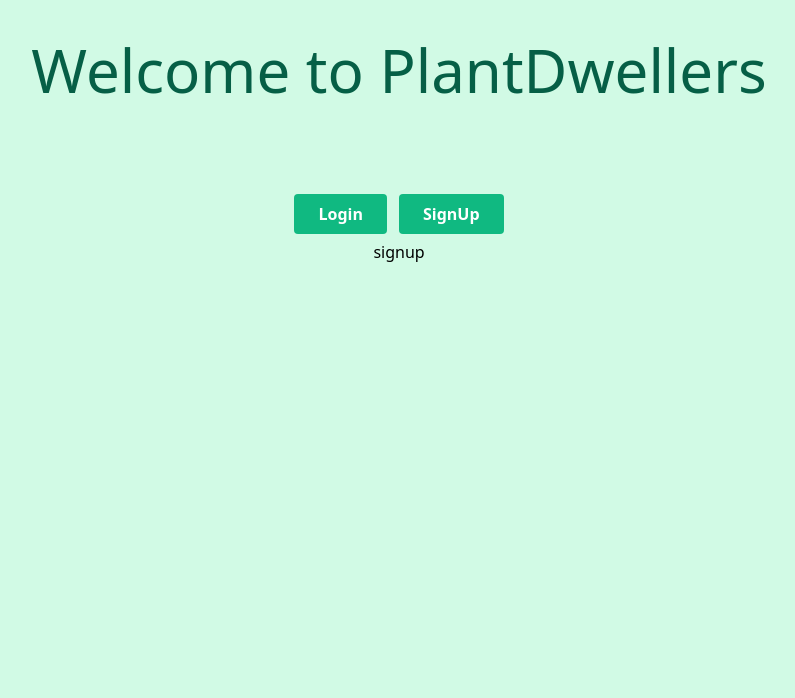
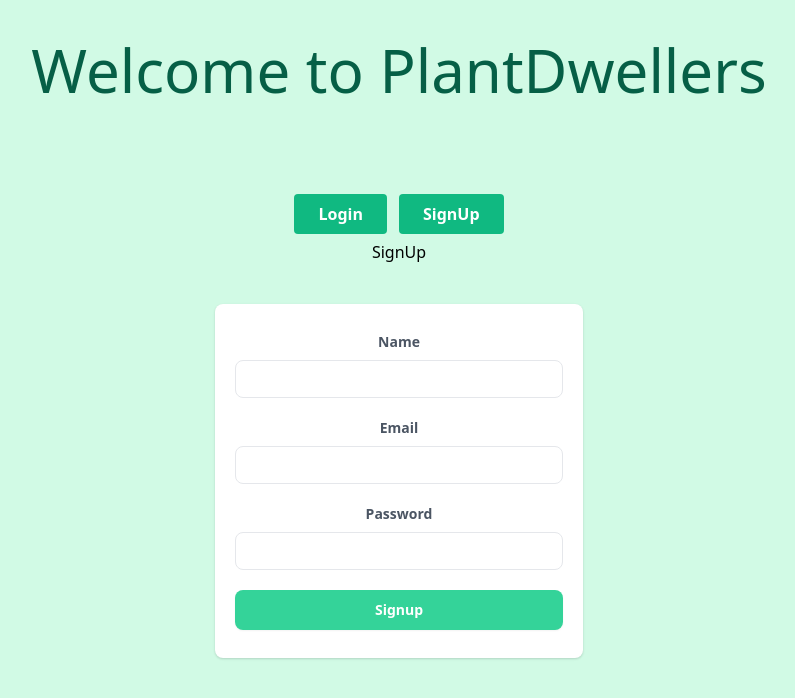
Before and after one commit to deliaconstantino/plantdwellers-2.0-frontend, a React (Create React App) app: page /signup in a window 1280 px wide. Both pictures are taken after a click on the button "SignUp". Shown: the top 698 px of the page, without its empty margins (241-1036 px from the left). Built offline with nearby package versions, Linux system fonts and the light colour scheme.

Commit message:
updated form handling and set dispatch for sending form data

```diff
--- a/src/components/user/Signup.js
+++ b/src/components/user/Signup.js
@@ -1,9 +1,91 @@
-import React from "react";
+import React, { useState } from "react";
+import { connect } from "react-redux";
+import signupUser from "../../actions/signupUser"
 
 const Signup = props => {
+
+  const [name, setName] = useState("");
+  const [email, setEmail] = useState("");
+  const [password, setPassword] = useState("");
+
+
+  const handleNameChange = event => {
+    setName(event.target.value)
+  }
+
+  const handleEmailChange = event => {
+    setEmail(event.target.value)
+  }
+
+  const handlePasswordChange = event => {
+    setPassword(event.target.value)
+  }
+
+
+  const handleSubmit = event => {
+    event.preventDefault()
+    const userData = {
+      name,
+      email,
+      password
+    }
+    signupUser(userData)
+  }
+
   return (
-    <div>signup</div>
+    <form onSubmit={handleSubmit}>
+          {/* <div className="min-h-screen flex flex-col justify-top sm:py-12"> */}
+          SignUp
+            <div className="p-10 xs:p-0 mx-auto md:w-full md:max-w-md">
+              <div className="bg-white shadow w-full rounded-lg divide-y divide-gray-200">
+                <div className="px-5 py-7">
+                  <label className="font-semibold text-sm text-gray-600 pb-1 block">
+                    Name
+                  </label>
+                  <input
+                    type="text"
+                    name="name"
+                    value={name}
+                    onChange={handleNameChange}
+                    className="border rounded-lg px-3 py-2 mt-1 mb-5 text-sm w-full"
+                  />
+                  <label className="font-semibold text-sm text-gray-600 pb-1 block">
+                    Email
+                  </label>
+                  <input
+                    type="text"
+                    name="email"
+                    value={email}
+                    onChange={handleEmailChange}
+                    className="border rounded-lg px-3 py-2 mt-1 mb-5 text-sm w-full"
+                  />
+                  <label className="font-semibold text-sm text-gray-600 pb-1 block">
+                    Password
+                  </label>
+                  <input
+                    type="password"
+                    name="password"
+                    value={password}
+                    onChange={handlePasswordChange}
+                    className="border rounded-lg px-3 py-2 mt-1 mb-5 text-sm w-full"
+                  />
+                  <input
+                    type="submit"
+                    value="Signup"
+                    className="transition duration-200 bg-green-400 hover:bg-green-500 focus:bg-green-600 focus:shadow-sm focus:ring-4 focus:ring-blue-500 focus:ring-opacity-50 text-white w-full py-2.5 rounded-lg text-sm shadow-sm hover:shadow-md font-semibold text-center inline-block"
+                  />
+                </div>
+              </div>
+            </div>
+          {/* </div> */}
+        </form>
   )
 }
 
-export default Signup;
+const mapDispatchToProps = dispatch => {
+  return {
+    signupUser: userData => dispatch(signupUser(userData))
+  }
+}
+
+export default connect(null, mapDispatchToProps)(Signup);
```
